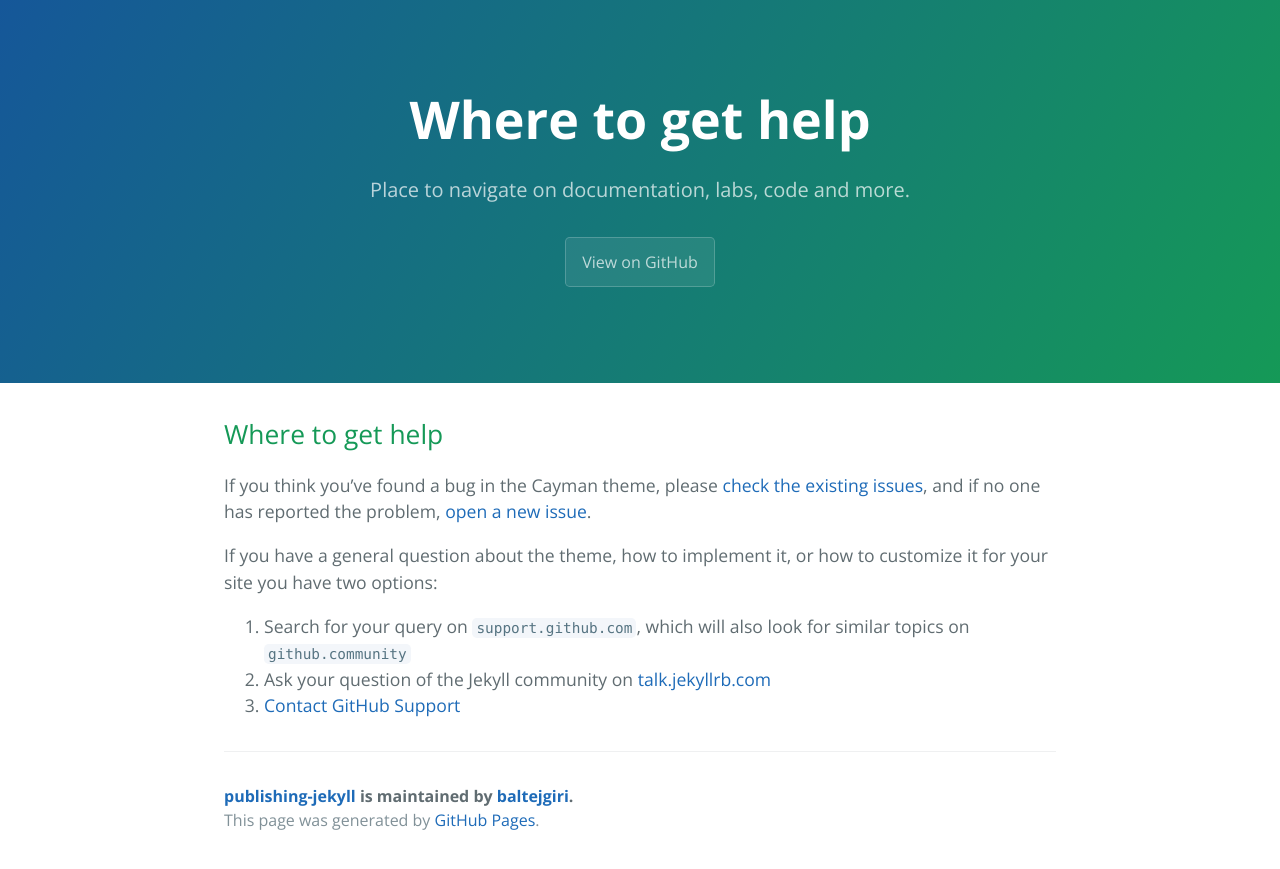
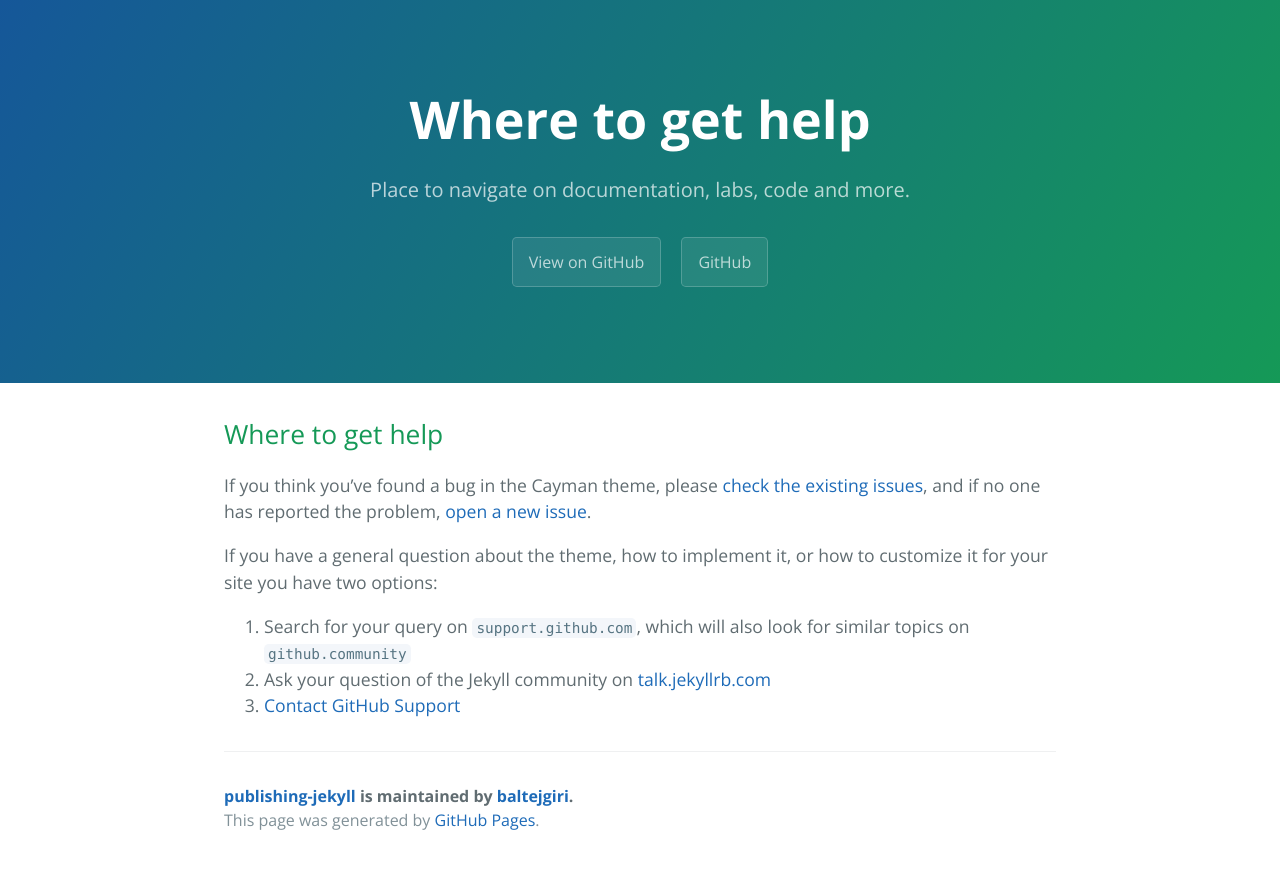
Before and after one commit to baltejgiri/publishing-jekyll, a Jekyll site: the page built from docs/SUPPORT.md, in a window 1280 px wide. Shown: the top 869 px of the page. Built offline with Jekyll 4.4.1, drawn with Linux system fonts in a browser that asks for light colours; our own code applies the rules of GitHub Pages for plain Markdown files.

Commit message:
linked github repo

```diff
--- a/_layouts/default.html
+++ b/_layouts/default.html
@@ -20,6 +20,7 @@
       <h2 class="project-tagline">{{ page.description | default: site.description | default: site.github.project_tagline }}</h2>
       {% if site.github.is_project_page %}
         <a href="{{ site.github.repository_url }}" class="btn">View on GitHub</a>
+        <a href="https://github.com/baltejgiri/baltejgiri" class="btn" target="_blank">GitHub</a>
       {% endif %}
       {% if site.show_downloads %}
         <a href="{{ site.github.zip_url }}" class="btn">Download .zip</a>
```
